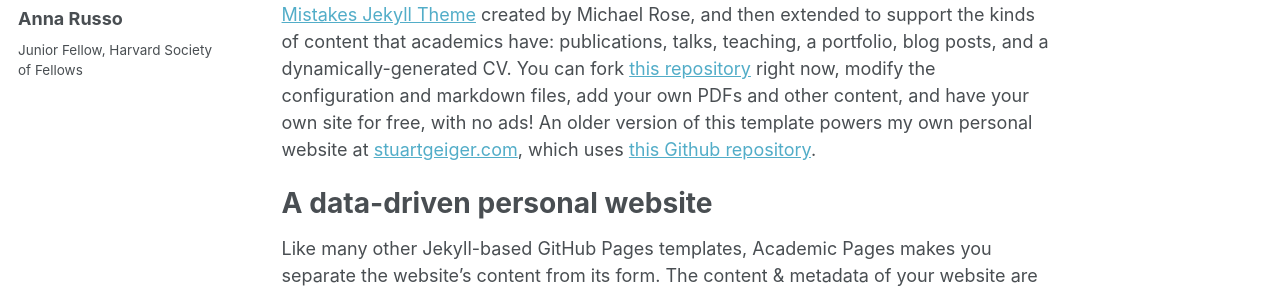
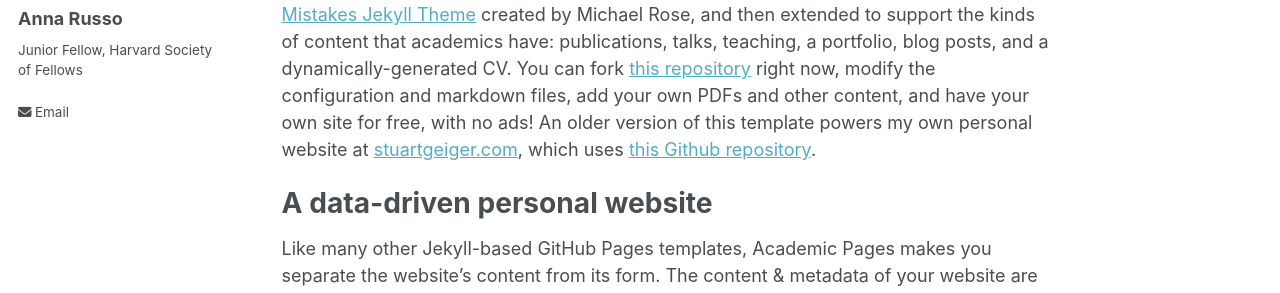
Before and after one commit to annarusso/annarusso.github.io, a Jekyll site: the page built from _pages/about.md, in a window 1280 px wide. Shown: the part 283-576 px from the top of the page. Built offline with Jekyll 4.4.1, drawn with Linux system fonts in a browser that asks for light colours.

Commit message:
Update _config.yml

```diff
--- a/_config.yml
+++ b/_config.yml
@@ -28,7 +28,7 @@ author:
   location         : #"Earth"
   employer         : #"Red Brick University"
   uri              : # URL
-  email            : #"none@example.org"
+  email            : "none@example.org"
 
   # Academic websites
   arxiv            : # URL - Update with the correct link to your profile
```
